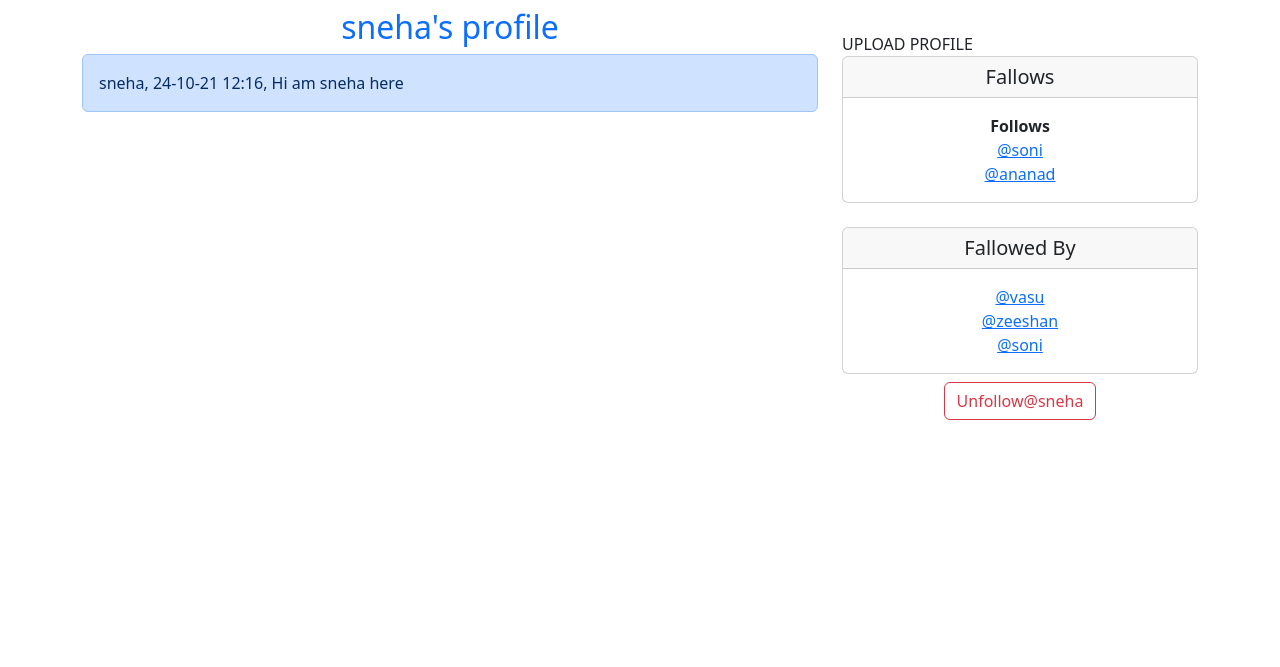
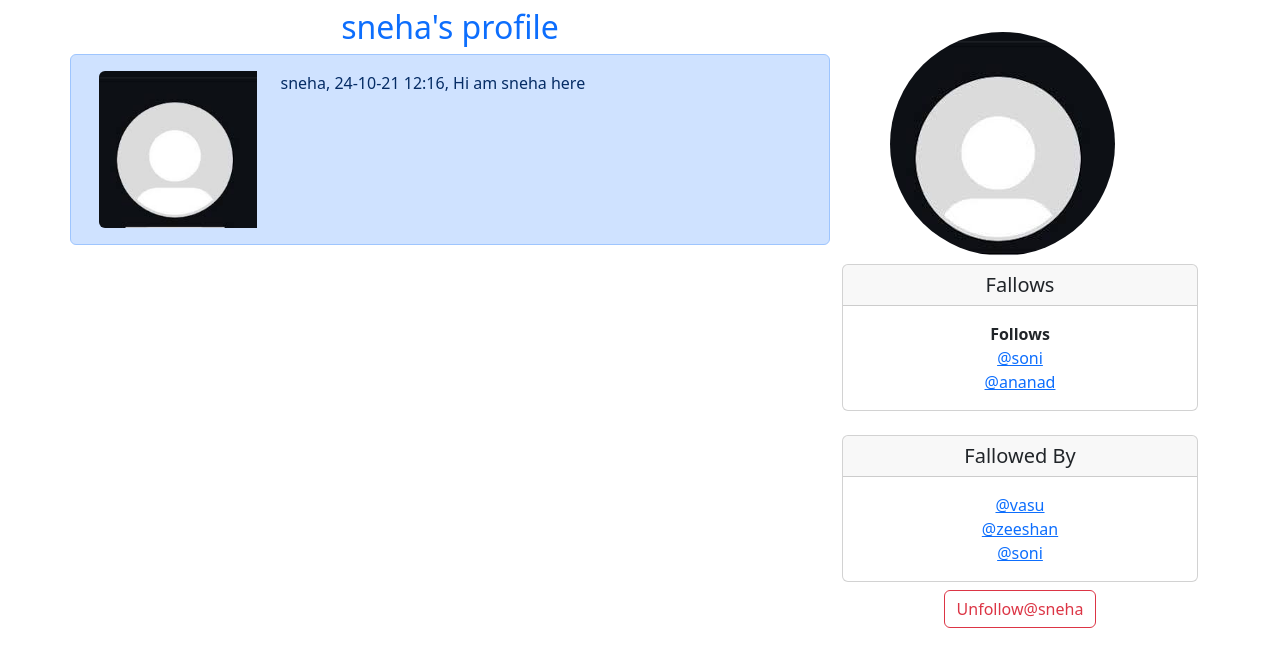
Before and after one commit to flat-codepath/twitter-clone, a Django app: page /profile/4 in a window 1280 px wide. Shown: the part 56-723 px from the top of the page. Run offline with Django 5.2, Linux system fonts and the light colour scheme; a user stored in the database is signed in; data comes from the database, SQL or seed files in the repository; both versions use the stored data as it was after the commit.

Commit message:
profile_image on meep

```diff
--- a/musker/templates/profile.html
+++ b/musker/templates/profile.html
@@ -1,5 +1,5 @@
 {% extends 'base.html' %}
-
+{% load static %}
 
 {% block content %}
 {% if profile %}
@@ -9,13 +9,28 @@
     <h2 class="text-center text-primary ">{{ profile.user.username}}'s profile</h2>
 
 <!--   Meep Stuff-->
-      {% if meeps %}
+
+
+
+         {% if meeps %}
         {% for meep in meeps %}
-    <div class="alert alert-primary" role="alert">
-      {{meep}}
-    </div>
+        <div class="row alert alert-primary">
+            <div class="col-md-3">
+                {% if profile.profile_image %}
+               <img src="{{profile.profile_image.url}}" class="img-fluid rounded-start rounded-circle mt-3" width="50" height="50"   alt="...">
+                    {% else %}
+               <img src="{% static 'images/defaultProfile.jpg'  %}" class="img-fluid rounded-start" alt="...">
+                {% endif %}
+            </div>
+            <div class="col-md-9">
+                {{meep}}
+            </div>
+        </div>
+
       {% endfor %}
       {% endif %}
+
+
 
 
     </div>
@@ -26,11 +41,11 @@
 
     <div class="col-md-4 mt-4">
         {% if profile.profile_image %}
-       <img src="{{profile.profile_image.url}}" height="150px" width="80%" class="mx-5" style="border:50%">
+       <img src="{{profile.profile_image.url}}" height="150px" width="80%" class="mx-5 rounded-circle"  style="border:50%">
         <br>
-        <br>
+        <br >
         {% else %}
-       UPLOAD PROFILE
+              <img src="{% static 'images/defaultProfile.jpg'  %}" class="img-fluid rounded-circle mx-5 mb-2" alt="...">
         {% endif %}
         <div class="card text-center">
             <h5 class="card-header">Fallows</h5>
--- a/musker/templates/updateProfile.html
+++ b/musker/templates/updateProfile.html
@@ -6,10 +6,12 @@
    <div class="row">
        <div class="col-md-6 offset-md-3">
             <h1>Update User</h1>
-                <form method="POST">
+                <form method="POST" enctype="multipart/form-data">
                 {% csrf_token %}
 
                 {{form.as_p}}
+                    <br>
+                    {{profile_form.as_p}}
 
                 <button type="submit" class="btn btn-secondary">Update</button>
                 </form>
--- a/musker/views.py
+++ b/musker/views.py
@@ -1,9 +1,10 @@
 from django.shortcuts import render, redirect
 from .models import Profile, Meep
 from django.contrib import messages
-from .forms import MeepForm,SigninForm,UpdateUser
+from .forms import MeepForm, SigninForm, UpdateUser, ProfilePicForm
 from django.contrib.auth import authenticate, login, logout
-from django.contrib.auth.forms import  UserCreationForm,UserChangeForm
+from django.contrib.auth.forms import UserCreationForm, UserChangeForm
+
 
 # Create your views here.
 def home(request):
@@ -34,9 +35,7 @@ def profile_list(request):
 def profile(request, pk):
     if request.user.is_authenticated:
         profile = Profile.objects.get(user_id=pk)  # Soni
-
         meeps = Meep.objects.filter(user_id=pk)
-
         # Post Form Logic
         if request.method == "POST":
             # Get current.ID
@@ -77,43 +76,53 @@ def user_logout(request):
 
 
 def signin(request):
-    form=SigninForm()
-    if request.method=='POST':
-        form=SigninForm(request.POST)
+    form = SigninForm()
+    if request.method == 'POST':
+        form = SigninForm(request.POST)
         if form.is_valid():
-            username=form.cleaned_data['username']
+            username = form.cleaned_data['username']
             print(username)
-            password=form.cleaned_data['password1']
+            password = form.cleaned_data['password1']
             print(password)
             form.save(commit=True)
             user = authenticate(request, username=username, password=password)
             print(user)
             if user is not None:
-                login(request,user)
-                message=messages.success(request,'SuccessFully Created Signin')
+                login(request, user)
+                message = messages.success(request, 'SuccessFully Created Signin')
                 return redirect('home')
             else:
-                error=messages.error(request,"There is Problem Try again ...")
+                error = messages.error(request, "There is Problem Try again ...")
                 redirect('signin')
         else:
-            error=messages.error(request,form.errors)
-    return render(request, 'signin.html', {'form':form})
+            error = messages.error(request, form.errors)
+    return render(request, 'signin.html', {'form': form})
+
 
 # Update Profile
 def update_user(request):
-   if request.user.is_authenticated:
+    if request.user.is_authenticated:
+        profile_user = Profile.objects.get(user__id=request.user.id)
+
         if request.method == "POST":
-            form=UpdateUser(request.POST,instance=request.user)
-            if form.is_valid():
+
+            form = UpdateUser(request.POST, instance=request.user)
+            profile_form = ProfilePicForm(request.POST, request.FILES, instance=profile_user)
+
+            # print(profile_form.cleaned_data['profile_image'])
+            if form.is_valid() and profile_form.is_valid():
                 form.save()
-                messages.success(request,"Your Profile has been updated")
+                profile_form.save()
+
+                messages.success(request, "Your Profile has been updated")
                 return redirect('home')
             else:
-                messages.error(request,form.errors)
-                return redirect('updateuser')
+                messages.error(request, form.errors)
+                return redirect('update_user')
         else:
             form = UpdateUser(instance=request.user)
-            return render(request, 'updateProfile.html', {'form':form})
-   else:
-      messages.error(request,"You Must Be Logged in to Update")
-      return redirect('home')
+            profile_form = ProfilePicForm(instance=profile_user)
+            return render(request, 'updateProfile.html', {'form': form, 'profile_form': profile_form})
+    else:
+        messages.error(request, "You Must Be Logged in to Update")
+        return redirect('home')
```
Also changed, not shown: musker/forms.py (+12 -2 lines), musker/templates/home.html (+14 -5 lines), musker/templates/profile_list.html (+6 -1 lines), db.sqlite3, media/images/children2.jpg (added), media/images/children5.jpg (added), media/images/linkedin_profile.JPG (added).
